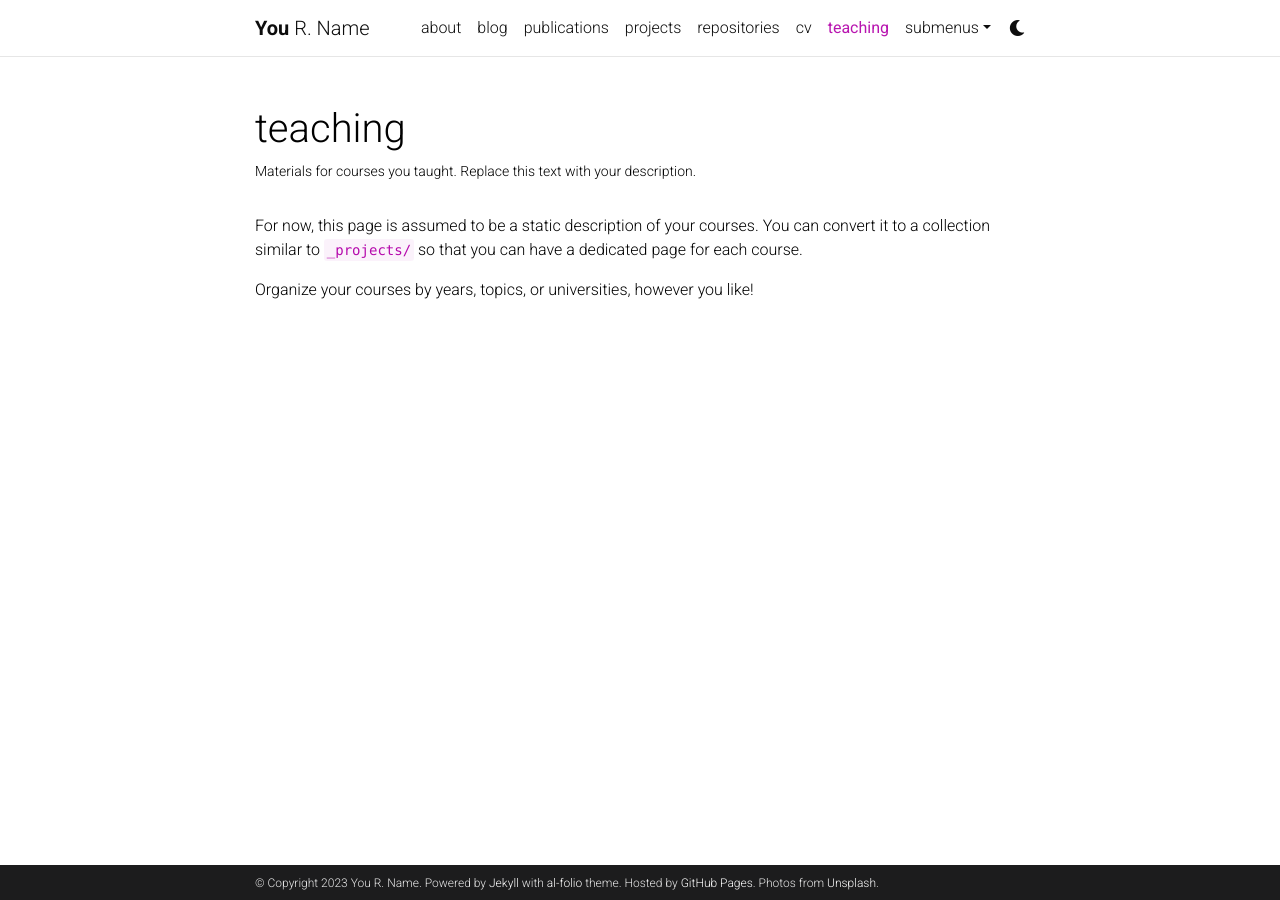
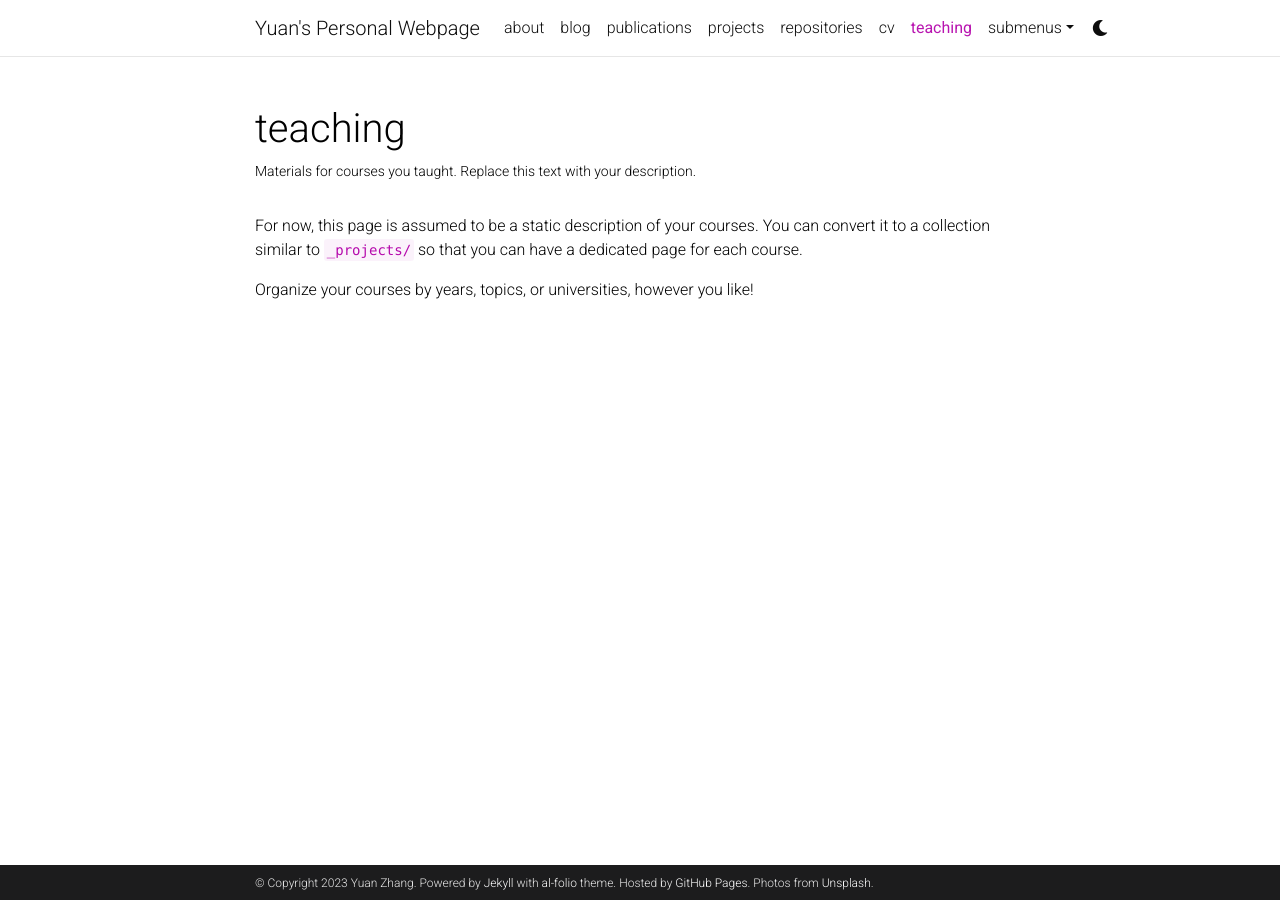
Before and after one commit to mikezhang95/mikezhang95.github.io, a Jekyll site: the page built from _pages/teaching.md, in a window 1280 px wide. Built offline with Jekyll 4.4.1, drawn with Linux system fonts in a browser that asks for light colours; comment, search, counter and statistics services are not loaded; a style sheet for code colours, icons or effects is not loaded.

Commit message:
first commit

```diff
--- a/_config.yml
+++ b/_config.yml
@@ -2,10 +2,10 @@
 # Site settings
 # -----------------------------------------------------------------------------
 
-title: blank # the website title (if blank, full name will be used instead)
-first_name: You
-middle_name: R.
-last_name: Name
+title: Yuan's Personal Webpage # the website title (if blank, full name will be used instead)
+first_name: Yuan
+middle_name:
+last_name: Zhang
 email: you@example.com
 description: > # the ">" symbol means to ignore newlines until "footer_text:"
   A simple, whitespace theme for academics. Based on [*folio](https://github.com/bogoli/-folio) design.
@@ -18,8 +18,8 @@
 lang: en # the language of your site (for example: en, fr, cn, ru, etc.)
 icon: ⚛️  # the emoji used as the favicon (alternatively, provide image name in /assets/img/)
 
-url: https://alshedivat.github.io # the base hostname & protocol for your site
-baseurl: /al-folio # the subpath of your site, e.g. /blog/
+url: https://mikezhang95.github.io # the base hostname & protocol for your site
+baseurl: # the subpath of your site, e.g. /blog/
 last_updated: false # set to true if you want to display last updated in the footer
 impressum_path:  # set to path to include impressum link in the footer, use the same path as permalink in a page, helps to conform with EU GDPR
 
@@ -308,7 +308,7 @@
 # -----------------------------------------------------------------------------
 
 imagemagick:
-  enabled: true # enables responsive images for your site (recomended, see https://github.com/alshedivat/al-folio/issues/537)
+  enabled: false # enables responsive images for your site (recomended, see https://github.com/alshedivat/al-folio/issues/537)
   widths:
     - 480
     - 800
```
